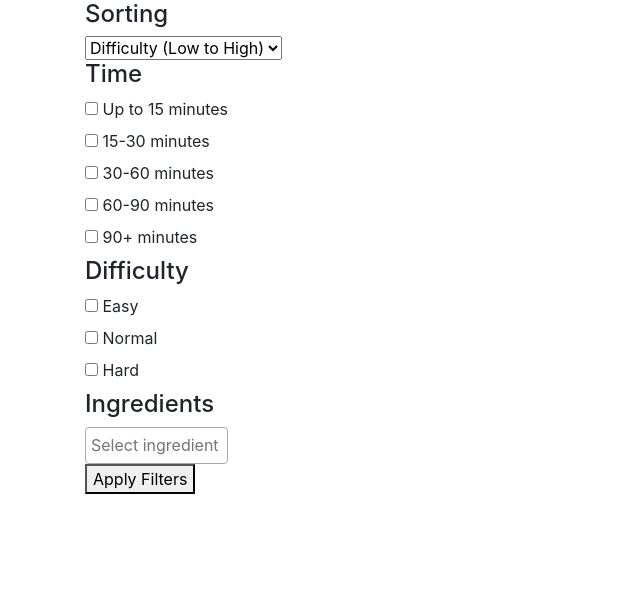
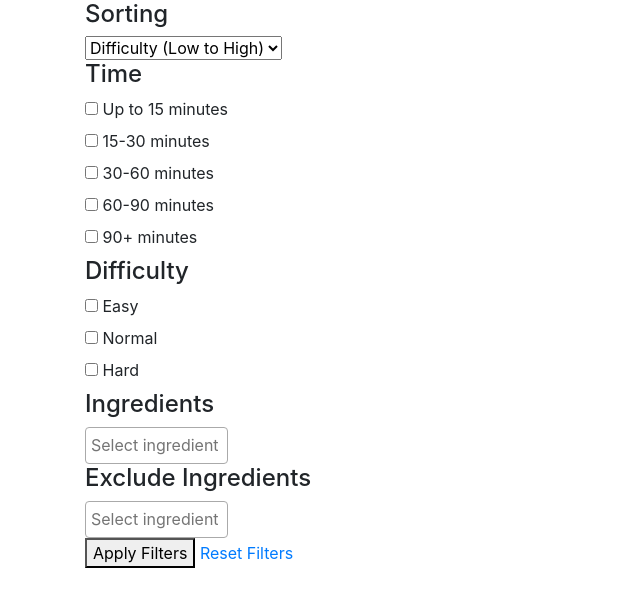
Before and after one commit to borsoffei/RecipesDjango, a Django app: a page that uses catalog/templates/category.html in a window 1280 px wide. Shown: the part 154-761 px from the top of the page, without its empty margins (0-640 px from the left). Run offline with Django 4.2, Linux system fonts and the light colour scheme; tables that the repository leaves empty hold one stand-in row (values such as "Sample post"); some libraries are stand-ins or nearby versions.

Commit message:
Done with filters mechanics

```diff
--- a/catalog/templates/category.html
+++ b/catalog/templates/category.html
@@ -10,45 +10,75 @@
                     {% csrf_token %}
                     <h4>Sorting</h4>
                     <select id="sorting" name="sorting">
-                        <option value="difficulty_asc">Difficulty (Low to High)</option>
-                        <option value="difficulty_desc">Difficulty (High to Low)</option>
-                        <option value="time_asc">Time (Low to High)</option>
-                        <option value="time_desc">Time (High to Low)</option>
-                        <option value="rating_asc">Rating (Low to High)</option>
-                        <option value="rating_desc">Rating (High to Low)</option>
+                        <option value="difficulty_asc" {% if sorting == 'difficulty_asc' %}selected{% endif %}>
+                            Difficulty (Low to High)
+                        </option>
+                        <option value="difficulty_desc" {% if sorting == 'difficulty_desc' %}selected{% endif %}>
+                            Difficulty (High to Low)
+                        </option>
+                        <option value="time_asc" {% if sorting == 'time_asc' %}selected{% endif %}>Time (Low to High)
+                        </option>
+                        <option value="time_desc" {% if sorting == 'time_desc' %}selected{% endif %}>Time (High to
+                            Low)
+                        </option>
+                        <option value="rating_asc" {% if sorting == 'rating_asc' %}selected{% endif %}>Rating (Low to
+                            High)
+                        </option>
+                        <option value="rating_desc" {% if sorting == 'rating_desc' %}selected{% endif %}>Rating (High to
+                            Low)
+                        </option>
                     </select>
 
                     <h4>Time</h4>
                     <div id="timeCheckboxes">
-                        <input type="checkbox" id="time1" name="time" value="up_to_15">
+                        <input type="checkbox" id="time1" name="time" value="up_to_15"
+                               {% if 'up_to_15' in time %}checked{% endif %}>
                         <label for="time1">Up to 15 minutes</label><br>
-                        <input type="checkbox" id="time2" name="time" value="15_to_30">
+                        <input type="checkbox" id="time2" name="time" value="15_to_30"
+                               {% if '15_to_30' in time %}checked{% endif %}>
                         <label for="time2">15-30 minutes</label><br>
-                        <input type="checkbox" id="time3" name="time" value="30_to_60">
+                        <input type="checkbox" id="time3" name="time" value="30_to_60"
+                               {% if '30_to_60' in time %}checked{% endif %}>
                         <label for="time3">30-60 minutes</label><br>
-                        <input type="checkbox" id="time4" name="time" value="60_to_90">
+                        <input type="checkbox" id="time4" name="time" value="60_to_90"
+                               {% if '60_to_90' in time %}checked{% endif %}>
                         <label for="time4">60-90 minutes</label><br>
-                        <input type="checkbox" id="time5" name="time" value="90_plus">
+                        <input type="checkbox" id="time5" name="time" value="90_plus"
+                               {% if '90_plus' in time %}checked{% endif %}>
                         <label for="time5">90+ minutes</label><br>
                     </div>
 
                     <h4>Difficulty</h4>
                     <div id="difficultyCheckboxes">
-                        <input type="checkbox" id="difficulty1" name="difficulty" value="easy">
+                        <input type="checkbox" id="difficulty1" name="difficulty" value="easy"
+                               {% if 'easy' in difficulty %}checked{% endif %}>
                         <label for="difficulty1">Easy</label><br>
-                        <input type="checkbox" id="difficulty2" name="difficulty" value="normal">
+                        <input type="checkbox" id="difficulty2" name="difficulty" value="normal"
+                               {% if 'normal' in difficulty %}checked{% endif %}>
                         <label for="difficulty2">Normal</label><br>
-                        <input type="checkbox" id="difficulty3" name="difficulty" value="hard">
+                        <input type="checkbox" id="difficulty3" name="difficulty" value="hard"
+                               {% if 'hard' in difficulty %}checked{% endif %}>
                         <label for="difficulty3">Hard</label><br>
                     </div>
 
                     <h4>Ingredients</h4>
-                    <select id="ingredientSelect" class="select2" name="ingredients" multiple>
-                        {% for ingredient in ingredients %}
-                            <option value="{{ ingredient.id }}">{{ ingredient.name }}</option>
-                        {% endfor %}
-                    </select>
+                    <div>
+                        <select id="ingredientSelect" class="select2" name="ingredients" multiple>
+                            {% for ingredient in ingredients %}
+                                <option value="{{ ingredient.id }}">{{ ingredient.name }}</option>
+                            {% endfor %}
+                        </select>
+                    </div>
+                    <h4>Exclude Ingredients</h4>
+                    <div>
+                        <select id="excludeIngredientSelect" class="select2" name="excluded" multiple>
+                            {% for ingredient in ingredients %}
+                                <option value="{{ ingredient.id }}">{{ ingredient.name }}</option>
+                            {% endfor %}
+                        </select>
+                    </div>
                     <button type="submit">Apply Filters</button>
+                    <a href="{% url 'category_view' category.name %}">Reset Filters</a>
                 </form>
             </div>
             <div class="col-md-9">
@@ -60,10 +90,18 @@
             </div>
         </div>
         <script>
+            var selectedIngredients = JSON.parse('{{ selected_ingredients|escapejs }}');
             $('#ingredientSelect').select2({
                 placeholder: 'Select ingredients',
                 allowClear: true
-            });
+            }).val(selectedIngredients).trigger('change');
+        </script>
+        <script>
+            var excludedIngredients = JSON.parse('{{ excluded_ingredients|escapejs }}');
+            $('#excludeIngredientSelect').select2({
+                placeholder: 'Select ingredients to exclude',
+                allowClear: true
+            }).val(excludedIngredients).trigger('change');
         </script>
 
     </div>
--- a/catalog/views.py
+++ b/catalog/views.py
@@ -8,28 +8,6 @@ from .models import Recipe, Category, SavedRecipe, RecipeIngredient, Ingredient
 from django.contrib.auth.models import User
 
 
-# search_query = request.GET.get('search', '')
-# filter_query = request.GET.get('filter', '')
-# time_query = request.GET.get('time', '')
-# sort_query = request.GET.get('sort', '')
-#
-# recipes = Recipe.objects.all()
-#
-# if search_query:
-#     recipes = recipes.filter(title__icontains=search_query)
-# if filter_query:
-#     recipes = recipes.filter(ingredients__name=filter_query)
-# if time_query:
-#     recipes = recipes.filter(time=time_query)
-# if sort_query:
-#     recipes = recipes.order_by(sort_query)
-#
-# if not recipes.exists():
-#     message = 'No recipes found'
-# else:
-#     message = ''
-# {'recipes': recipes}
-# Create your views here.
 def index(request):
     return render(request, 'index.html', )
 
@@ -86,12 +64,18 @@ def favorites_view(request):
 
 def category_view(request, category_name):
     category = Category.objects.get(name=category_name)
+    sorting = []
+    time = []
+    difficulty = []
+    selected_ingredients = []
+    excluded_ingredients = []
     if request.method == 'POST':
         # Get filter data from POST
         sorting = request.POST.get('sorting')
         time = request.POST.getlist('time')
         difficulty = request.POST.getlist('difficulty')
-        ingredients = request.POST.getlist('ingredients')
+        selected_ingredients = list(map(int, request.POST.getlist('ingredients')))
+        excluded_ingredients = list(map(int, request.POST.getlist('excluded')))
 
         # Filter recipes based on filter data
         recipes = Recipe.objects.filter(category=category)
@@ -128,14 +112,31 @@ def category_view(request, category_name):
                 'hard': 3,
             }
             recipes = recipes.filter(difficulty__in=[difficulty_levels[d] for d in difficulty])
-        if ingredients:
+
+        if selected_ingredients:
             # Get the ingredients by their IDs
-            ingredient_objects = Ingredient.objects.filter(id__in=ingredients)
+            ingredient_objects = Ingredient.objects.filter(id__in=selected_ingredients)
             # Filter the recipes by the ingredients
-            recipes = recipes.filter(recipeingredient__ingredient__in=ingredient_objects).distinct()
+            for ingredient in ingredient_objects:
+                recipes = recipes.filter(recipeingredient__ingredient=ingredient)
+
+        if excluded_ingredients:
+            # Get the ingredients by their IDs
+            excluded_ingredient_objects = Ingredient.objects.filter(id__in=excluded_ingredients)
+            # Exclude the recipes that contain the excluded ingredients
+            for ingredient in excluded_ingredient_objects:
+                recipes = recipes.exclude(recipeingredient__ingredient=ingredient)
     else:
         recipes = Recipe.objects.filter(category=category)
-    return render(request, 'category.html', {'category': category, 'recipes': recipes})
+    return render(request, 'category.html', {
+        'category': category,
+        'recipes': recipes,
+        'sorting': sorting,
+        'time': time,
+        'difficulty': difficulty,
+        'selected_ingredients': selected_ingredients,
+        'excluded_ingredients': excluded_ingredients,
+    })
 
 
 def create_recipe_view(request):
```
